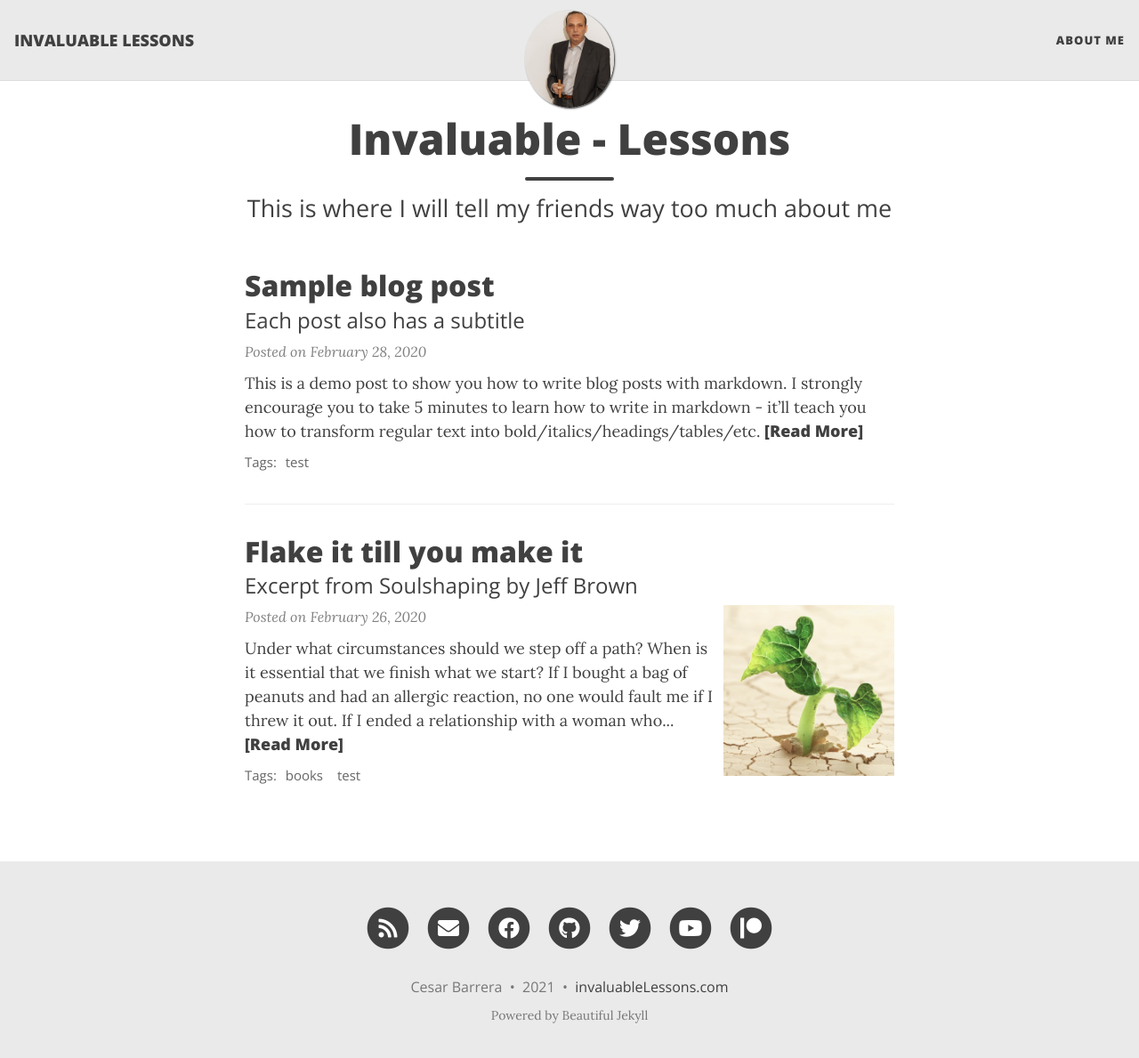
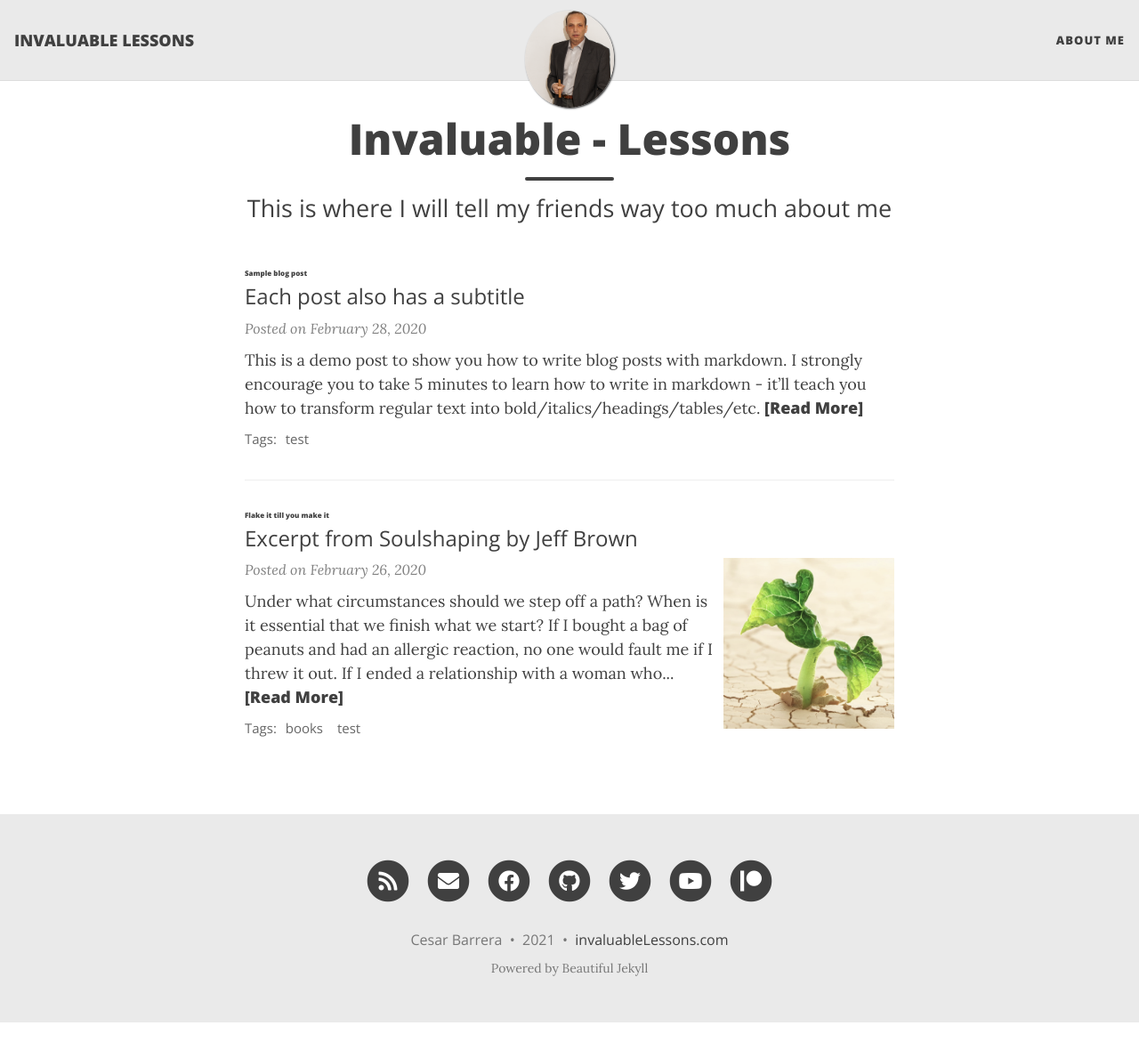
Before and after one commit to quintabatan/quintabatan.github.io, a Jekyll site: the page built from index.html, in a window 1280 px wide and 1202 px high. Shown: the top 1189 px of the window at 89% size. Built offline with Jekyll 4.4.1, drawn with Linux system fonts in a browser that asks for light colours; nearby versions of some CDN libraries; the list of posts is cut into pages by our own code.

Commit message:
Update beautifuljekyll.css

```diff
--- a/assets/css/beautifuljekyll.css
+++ b/assets/css/beautifuljekyll.css
@@ -455,7 +455,7 @@ footer .footer-custom-content {
 }
 
 .post-preview .post-title {
-  font-size: 1rem;
+  font-size: 0.5rem;
   margin-top: 0;
 }
 .post-preview .post-subtitle {
@@ -539,7 +539,7 @@ footer .footer-custom-content {
 
 @media (min-width: 768px) {
   .post-preview .post-title {
-    font-size: 2rem;
+    font-size: 0.5rem;
   }
 }
 
```
